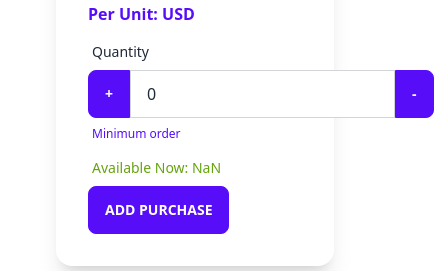
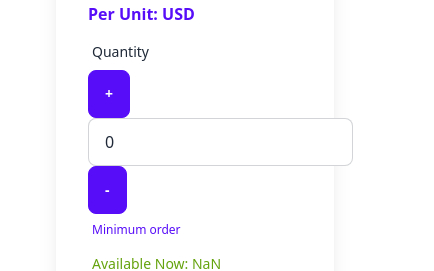
Before and after one commit to shahidul7150/manufacture-tool-house, a React (Create React App) app: page /purchase/1 in a window 390 px wide. Shown: the part 230-501 px from the top of the page, 434 px wide, since content can reach past the window. Built offline with nearby package versions, Linux system fonts and the light colour scheme; no server answers; sample sign-in values are in the browser's storage.

Commit message:
increament decreament btn responsive

```diff
--- a/src/Components/Pages/Purchase/Purchase.js
+++ b/src/Components/Pages/Purchase/Purchase.js
@@ -101,19 +101,21 @@ const Purchase = () => {
 
               {/* ====================================== */}
 
-              <div>
-                <div class="input-group">
-                  <div class="input-group-prepend">
-                    <label class="input-group">
+              {/* <div > */}
+                {/* <div class="input-group"> */}
+                  <div >
+                    <label class=" lg:input-group  ">
                       <span class="btn btn-primary  " type="button" onClick={incNum}>
                         +
                       </span>
+
                       <input
+
                         type="text"
                         name="name"
                         value={increase}
                         onChange={handleChange}
-                        class="input input-bordered"
+                        class=" input input-bordered"
                       />
                       <span
                         class="btn  btn-primary"
@@ -124,8 +126,8 @@ const Purchase = () => {
                       </span>
                     </label>
                   </div>
-                </div>
-              </div>
+                {/* </div> */}
+              {/* </div> */}
 
               {/* ------------------------------------------- */}
 
```
